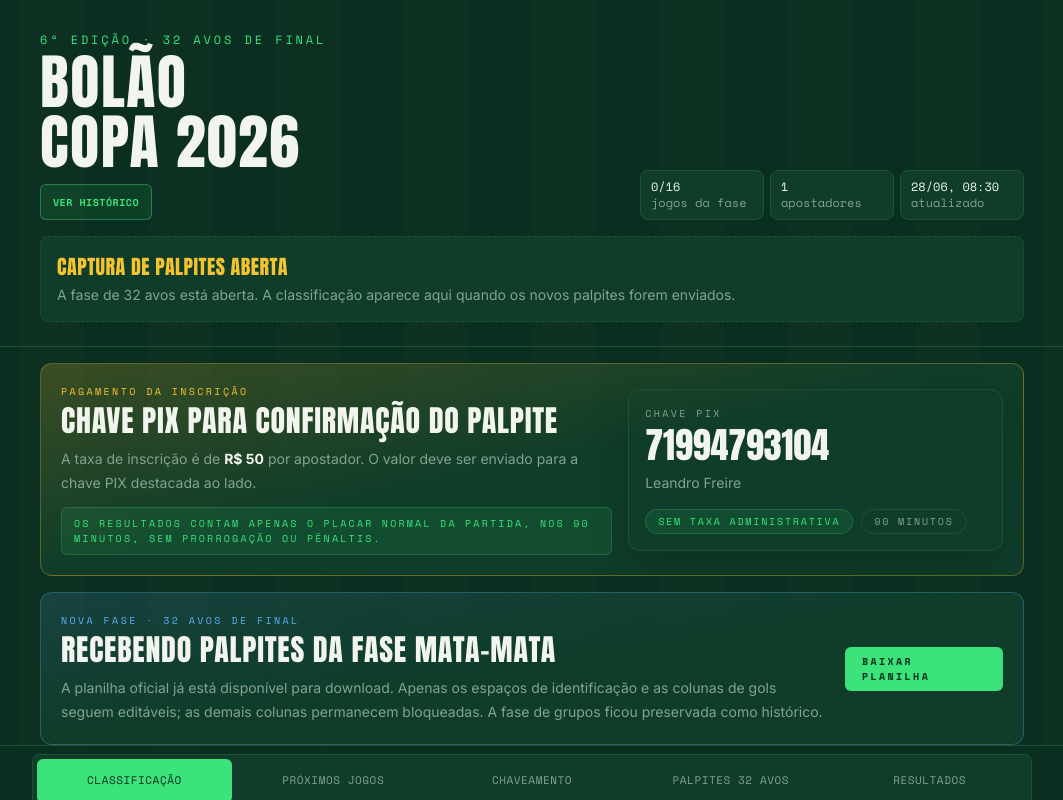
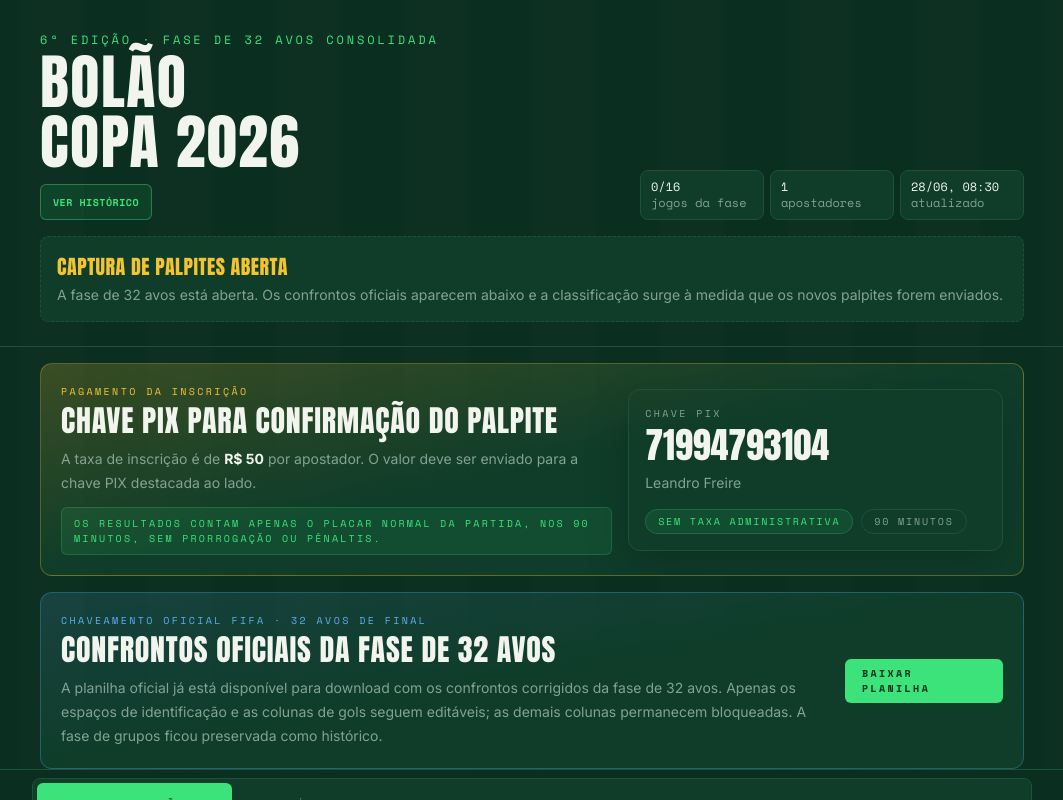
Before and after one commit to leandroclf/bolaocopa, a Next.js app: page / in a window 1280 px wide. Shown: the top 800 px of the page, without its empty margins (108-1171 px from the left). Built offline with nearby package versions, Linux system fonts and the light colour scheme.

Commit message:
Ajusta textos da fase 32 avos no site

```diff
--- a/src/components/BracketView.tsx
+++ b/src/components/BracketView.tsx
@@ -17,8 +17,7 @@ function Participant({ side, match }: { side: Side; match: BracketMatch }) {
   const isWinner = match.winner === side;
   const goals = side === "home" ? match.homeGoals : match.awayGoals;
   const resolved = Boolean(p.team);
-  const showOfficialSlot = match.status !== "finished";
-  const displayLabel = showOfficialSlot ? p.source : p.label;
+  const displayLabel = p.label || p.source;
 
   return (
     <div
--- a/src/components/PhaseNotice.tsx
+++ b/src/components/PhaseNotice.tsx
@@ -9,15 +9,15 @@ export default function PhaseNotice() {
         <div className="flex flex-col gap-4 p-5 lg:flex-row lg:items-center lg:justify-between">
           <div className="max-w-3xl">
             <p className="font-mono text-[10px] uppercase tracking-[0.24em] text-info">
-              nova fase · 32 avos de final
+              chaveamento oficial FIFA · 32 avos de final
             </p>
             <h2 className="mt-1 font-display text-2xl uppercase tracking-wide text-chalk sm:text-3xl">
-              Recebendo palpites da fase mata-mata
+              Confrontos oficiais da fase de 32 avos
             </h2>
             <p className="mt-2 text-sm leading-6 text-slatey">
-              A planilha oficial já está disponível para download. Apenas os espaços de identificação e as colunas de
-              gols seguem editáveis; as demais colunas permanecem bloqueadas. A fase de grupos ficou preservada como
-              histórico.
+              A planilha oficial já está disponível para download com os confrontos corrigidos da fase de 32 avos.
+              Apenas os espaços de identificação e as colunas de gols seguem editáveis; as demais colunas permanecem
+              bloqueadas. A fase de grupos ficou preservada como histórico.
             </p>
           </div>
 
--- a/src/components/RecentMatches.tsx
+++ b/src/components/RecentMatches.tsx
@@ -9,7 +9,7 @@ export default function RecentMatches({ results }: { results: RecentResult[] })
     return (
       <section className="mx-auto max-w-3xl px-5 py-5">
         <div className="rounded-lg border border-dashed border-pitch-line bg-pitch-2 px-4 py-6 text-center text-sm text-slatey">
-          Ainda sem resultados na fase de 32 avos.
+          Ainda sem resultados publicados na fase de 32 avos.
         </div>
       </section>
     );
--- a/src/components/Scoreboard.tsx
+++ b/src/components/Scoreboard.tsx
@@ -18,7 +18,7 @@ export default function Scoreboard({
         <div className="flex flex-wrap items-end justify-between gap-4">
           <div>
             <p className="font-mono text-[10px] uppercase tracking-[0.24em] text-lime sm:text-xs">
-              6ª edição · 32 avos de final
+              6ª edição · fase de 32 avos consolidada
             </p>
             <h1 className="mt-1 font-display text-4xl leading-[0.9] tracking-wide text-chalk sm:text-6xl">
               BOLÃO<br />COPA 2026
@@ -51,7 +51,8 @@ export default function Scoreboard({
           <div className="mt-4 rounded-lg border border-dashed border-pitch-line bg-pitch-2 px-4 py-4">
             <p className="font-display text-xl tracking-wide text-gold">CAPTURA DE PALPITES ABERTA</p>
             <p className="mt-1 text-sm text-slatey">
-              A fase de 32 avos está aberta. A classificação aparece aqui quando os novos palpites forem enviados.
+              A fase de 32 avos está aberta. Os confrontos oficiais aparecem abaixo e a classificação surge à medida
+              que os novos palpites forem enviados.
             </p>
           </div>
         ) : (
--- a/src/components/UpcomingMatches.tsx
+++ b/src/components/UpcomingMatches.tsx
@@ -83,11 +83,15 @@ function MatchCard({ match }: { match: UpcomingMatchInsight }) {
 export default function UpcomingMatches({ matches }: { matches: UpcomingMatchInsight[] }) {
   if (matches.length === 0) return null;
 
+  const firstDay = matches[0];
+
   return (
     <section className="mx-auto max-w-5xl px-5 py-5">
       <div className="mb-4 flex items-end justify-between gap-4">
         <h2 className="font-display text-xl uppercase tracking-widest text-chalk">Palpites da fase de 32 avos</h2>
-        <p className="font-mono text-xs text-slatey">{matches.length} jogos pendentes</p>
+        <p className="font-mono text-xs text-slatey">
+          {matches.length} jogos oficiais · {fmtDay(firstDay.date)}
+        </p>
       </div>
       <div className="grid gap-2">
         {matches.map((match) => (
```
